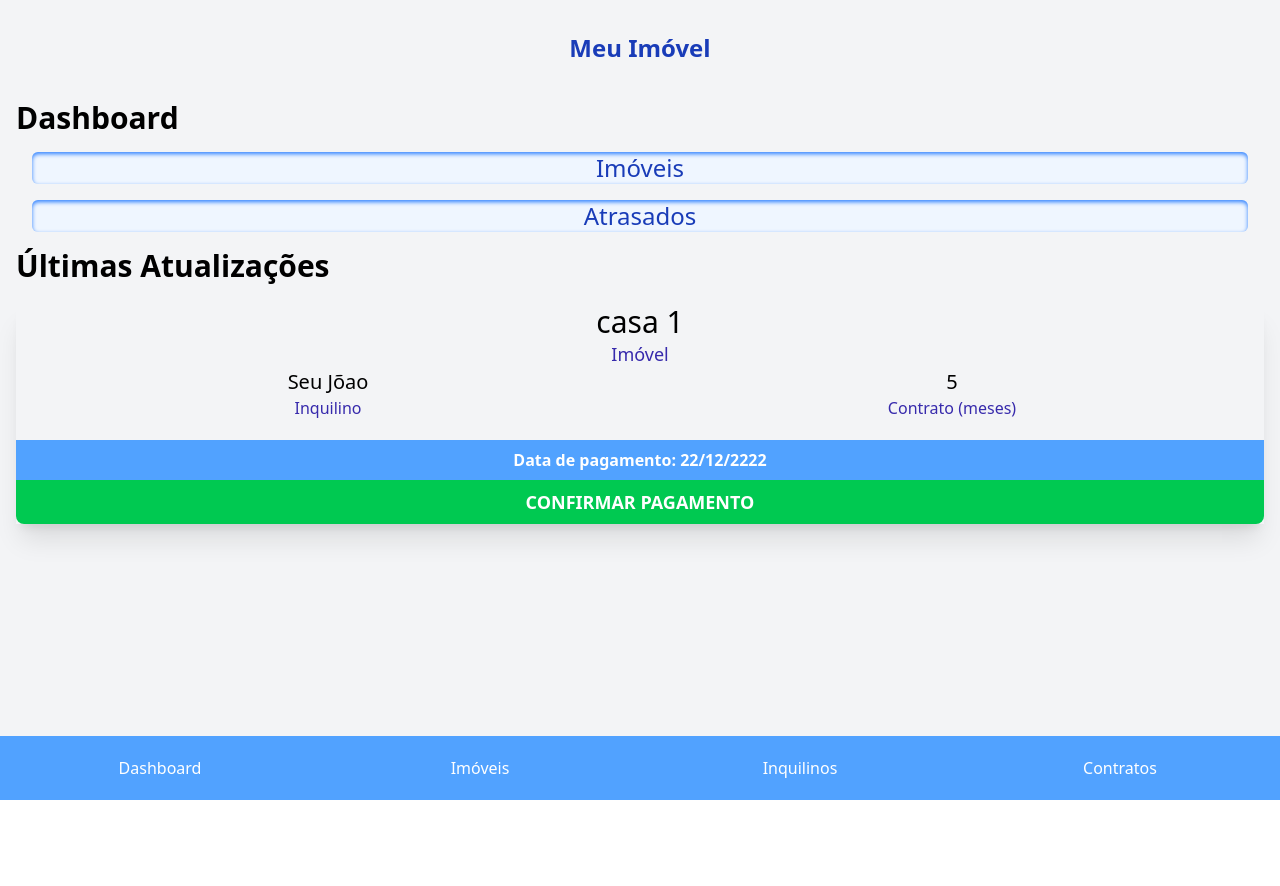
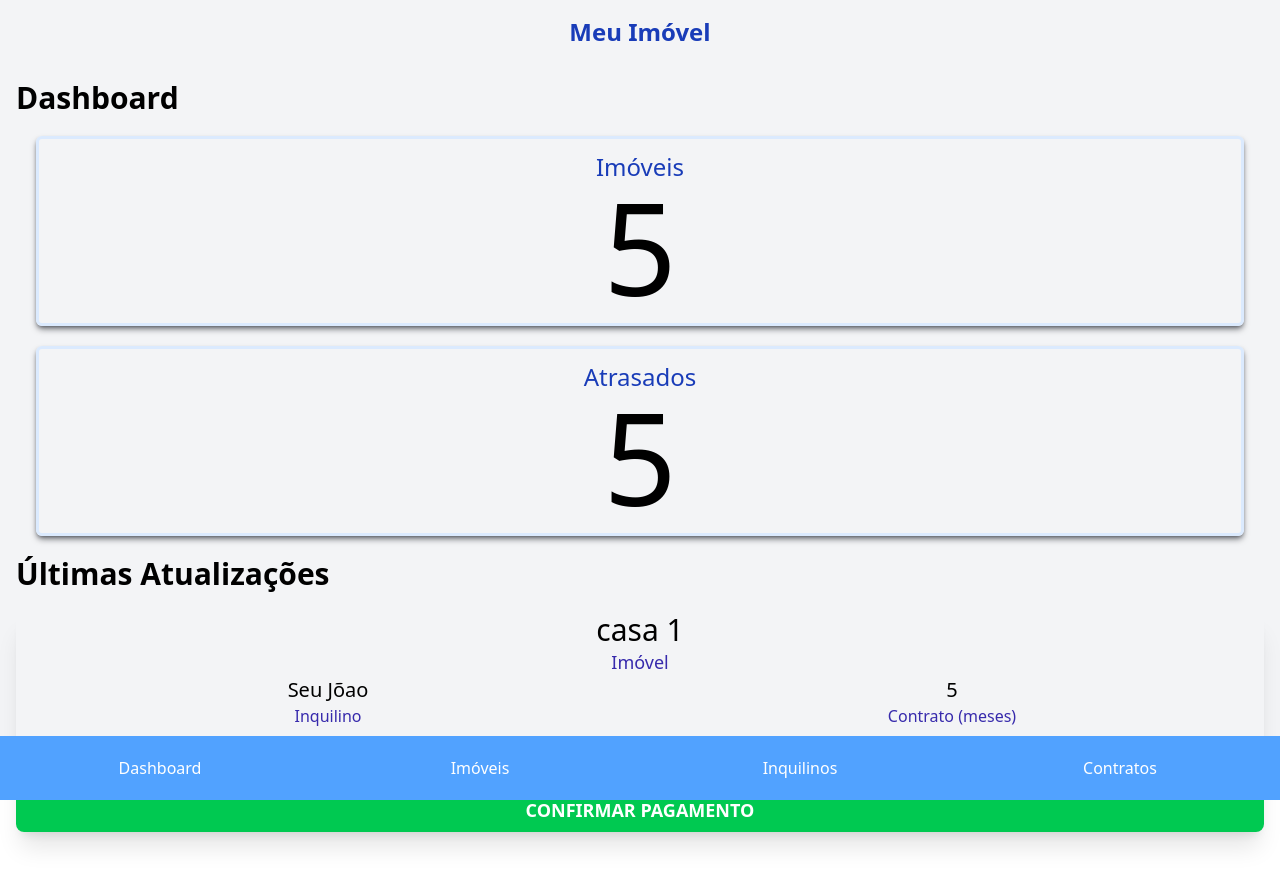
Before and after one commit to KennedyRamos/MeuImovel, a React (Vite) app: page /dashboard in a window 1280 px wide. Shown: the top 886 px of the page. Before the commit the page ends 800 px from the top, so only its background shows below. Built offline with nearby package versions, Linux system fonts and the light colour scheme.

Commit message:
Ajustando borda dos cards, mudansa na sobra no painel do dashboard

```diff
--- a/src/components/card-imovel.tsx
+++ b/src/components/card-imovel.tsx
@@ -1,7 +1,7 @@
 export default function CardDashboard() {
   return (
     <div>
-      <div className="shadow-xl">
+      <div className="shadow-xl rounded-lg">
         <div className="grid grid-cols-2 my-5 ">
           <div className="text-center col-span-2">
             <p className="text-3xl">casa 1</p>
@@ -28,7 +28,7 @@ export default function CardDashboard() {
           </h4>
         </div>
 
-        <button className="w-full bg-green-500 text-center text-lg font-semibold text-white p-2 rounded-b-lg uppercase">
+        <button className="w-full bg-green-500 text-center text-lg font-semibold text-white p-2 uppercase rounded-b-lg">
           Confirmar pagamento
         </button>
       </div>
--- a/src/pages/Dashboard.tsx
+++ b/src/pages/Dashboard.tsx
@@ -4,19 +4,22 @@ import Nav from "../components/nav";
 
 export default function Dashboard() {
   return (
-    <div className="h-screen p-4 bg-gray-100">
+    <div className="h-screen bg-gray-100">
       <Header></Header>
 
-      <main className="my-5">
+      <main className="p-4">
         <section>
           <h2 className="text-3xl font-semibold">Dashboard</h2>
 
-          <div className="text-center">
-            <div className="bg-blue-50 m-4 rounded-md inset-shadow-sm inset-shadow-blue-500">
-              <h3 className="text-2xl font-medium text-blue-800">Imóveis</h3>
+          <div className="text-center m-5 grid gap-5">
+            <div className="p-3 rounded-md shadow-md shadow-gray-950/50 font-medium border-3 border-blue-100 ">
+              <h3 className="text-2xl text-blue-800">Imóveis</h3>
+              <p className="text-9xl">5</p>
             </div>
-            <div className="bg-blue-50 m-4 rounded-md inset-shadow-sm inset-shadow-blue-500 font-medium">
+
+            <div className="p-3 rounded-md shadow-md shadow-gray-950/50 font-medium border-3 border-blue-100">
               <h3 className="text-2xl text-blue-800">Atrasados</h3>
+              <p className="text-9xl">5</p>
             </div>
           </div>
         </section>
```
